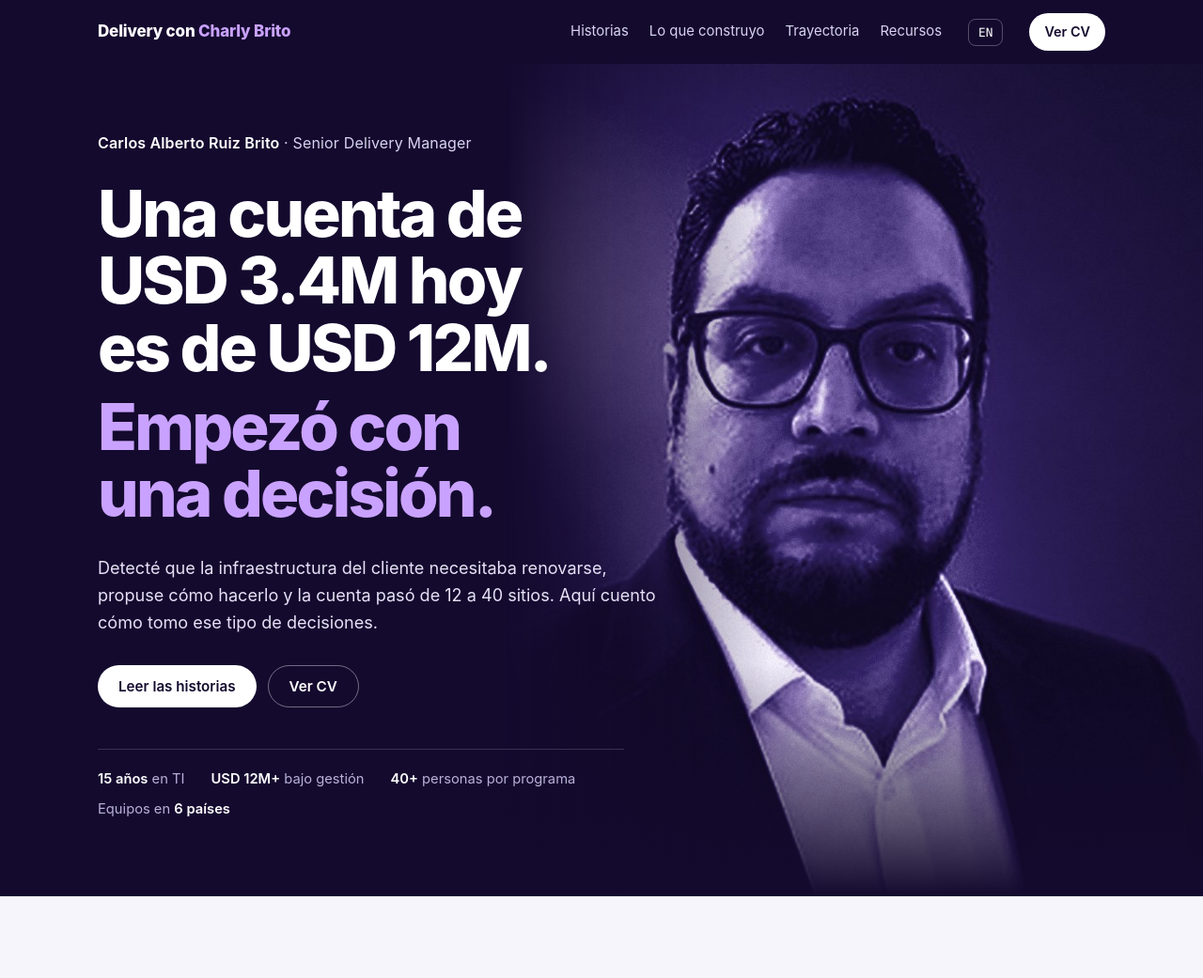
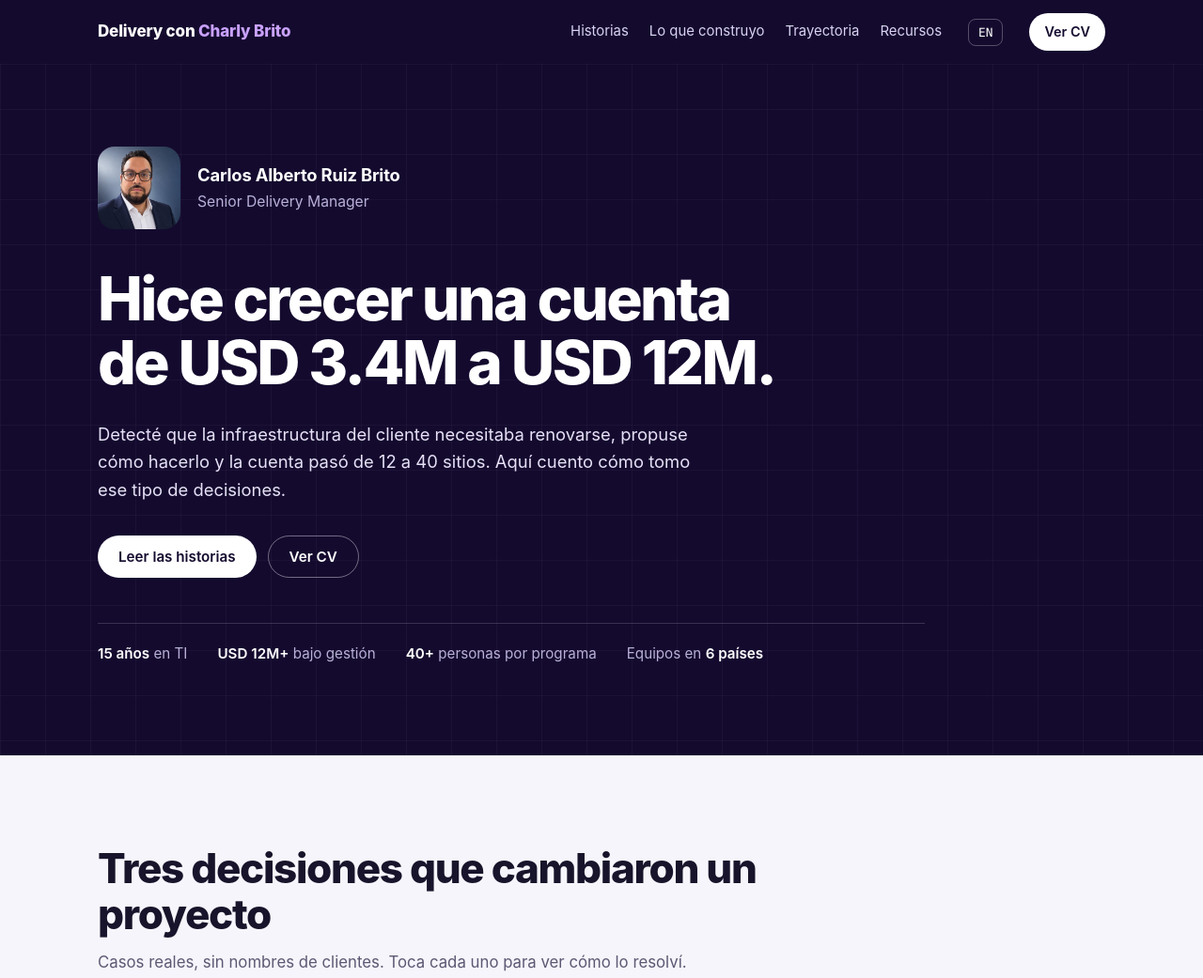
Before and after one commit to carlosruizbrito/carlosruizbrito.github.io, a plain HTML site: page nuevo/index.html in a window 1280 px wide. Shown: the top 1041 px of the page at 94% size. Drawn offline with Linux system fonts and the light colour scheme.

Commit message:
/nuevo: portada tipográfica con foto nítida en color natural; se retira el retrato a dos tonos
Co-Authored-By: Claude Opus 5.5 <noreply@anthropic.com>
Claude-Session: https://claude.ai/code/session_01PmsUkxGx1ks5w9Qrqcuheb

```diff
--- a/nuevo/index.html
+++ b/nuevo/index.html
@@ -48,31 +48,23 @@ a{color:var(--accent);text-underline-offset:3px}
 @media (max-width:860px){.top nav{display:none}.top .col{gap:12px}.lang{margin-left:auto}}
 
 /* Portada */
-.hero{background:var(--ink);color:#fff;position:relative;overflow:hidden;min-height:min(760px,92vh);display:flex;align-items:center}
-.hero .shot{position:absolute;top:0;right:0;bottom:0;width:58%;margin:0}
-.hero .shot img{width:100%;height:100%;object-fit:cover;object-position:50% 22%;display:block;-webkit-mask-image:linear-gradient(90deg,transparent 0,#000 38%),linear-gradient(0deg,transparent 0,#000 22%);mask-image:linear-gradient(90deg,transparent 0,#000 38%);}
-.hero .shot::after{content:"";position:absolute;inset:0;background:linear-gradient(0deg,var(--ink) 0,transparent 28%)}
-.hero .col{position:relative;width:100%;padding-top:72px;padding-bottom:80px}
-.copy{max-width:620px}
-.who{margin:0 0 26px;color:#d9d3f2;font-size:1rem;letter-spacing:.01em}
-.who b{color:#fff;font-weight:600}
-.hero h1{margin:0;font-weight:800;font-size:clamp(2.4rem,5.4vw,4.3rem);line-height:1.04;letter-spacing:-.04em;text-wrap:balance}
-.hero h1 .then{display:block;margin-top:.18em;color:var(--violet)}
-.lede{max-width:33em;margin:28px 0 0;font-size:1.13rem;line-height:1.6;color:#e6e1f7}
-.actions{display:flex;flex-wrap:wrap;gap:12px;margin-top:32px}
+.hero{background:var(--ink);color:#fff;position:relative;overflow:hidden;padding:88px 0 96px}
+.hero::before{content:"";position:absolute;inset:0;background-image:linear-gradient(rgba(255,255,255,.03) 1px,transparent 1px),linear-gradient(90deg,rgba(255,255,255,.03) 1px,transparent 1px);background-size:48px 48px;pointer-events:none}
+.hero .col{position:relative}
+.copy{max-width:880px}
+.who{display:flex;align-items:center;gap:18px;margin:0 0 40px}
+.who img{width:88px;height:88px;border-radius:18px;object-fit:cover;display:block}
+.who b{display:block;color:#fff;font-weight:700;font-size:1.15rem;letter-spacing:-.01em}
+.who span{color:#b9b1d9;font-size:.98rem}
+.hero h1{margin:0;font-weight:800;font-size:clamp(2.3rem,5vw,4.1rem);line-height:1.06;letter-spacing:-.04em;max-width:16em;text-wrap:balance}
+.lede{max-width:36em;margin:28px 0 0;font-size:1.15rem;line-height:1.6;color:#e6e1f7}
+.actions{display:flex;flex-wrap:wrap;gap:12px;margin-top:34px}
 .btn{display:inline-flex;align-items:center;gap:8px;font:600 .95rem var(--sans);padding:12px 22px;border-radius:999px;text-decoration:none}
 .btn-light{background:#fff;color:var(--ink)}
 .btn-line{border:1px solid rgba(255,255,255,.4);color:#fff}
-.facts{margin:44px 0 0;padding:20px 0 0;border-top:1px solid rgba(255,255,255,.16);display:flex;flex-wrap:wrap;gap:8px 28px;color:#b9b1d9;font-size:.92rem;list-style:none;max-width:560px}
+.facts{margin:48px 0 0;padding:20px 0 0;border-top:1px solid rgba(255,255,255,.16);display:flex;flex-wrap:wrap;gap:8px 32px;color:#b9b1d9;font-size:.95rem;list-style:none}
 .facts b{color:#fff;font-weight:600}
-@media (max-width:1180px) and (min-width:901px){.hero .shot{width:46%}.copy{max-width:500px}.hero h1{font-size:clamp(2.3rem,4.6vw,3.6rem)}}
-@media (max-width:900px){
-  .hero{display:block;min-height:0}
-  .hero .shot{position:relative;width:100%;height:420px}
-  .hero .shot img{-webkit-mask-image:none;mask-image:none;object-position:50% 25%}
-  .hero .shot::after{background:linear-gradient(0deg,var(--ink) 0,transparent 45%)}
-  .hero .col{margin-top:-120px;padding-top:0;padding-bottom:56px}
-}
+@media (max-width:700px){.hero{padding:48px 0 64px}.who img{width:72px;height:72px;border-radius:16px}.who{margin-bottom:28px}}
 /* Secciones */
 section.block{padding-top:96px}
 .head{max-width:54rem;margin-bottom:40px}
@@ -219,11 +211,10 @@ details[open] summary::before{content:"−"}
 
 <main id="contenido" tabindex="-1">
 <section class="hero" aria-labelledby="titulo">
-  <figure class="shot"><img src="retrato.jpg" alt="Carlos Alberto Ruiz Brito" width="1000" height="1000"></figure>
   <div class="col">
     <div class="copy">
-      <p class="who"><b>Carlos Alberto Ruiz Brito</b> · Senior Delivery Manager</p>
-      <h1 id="titulo"><span class="es">Una cuenta de USD 3.4M hoy es de USD 12M. <span class="then">Empezó con una decisión.</span></span><span class="en">A USD 3.4M account is now USD 12M. <span class="then">It started with one decision.</span></span></h1>
+      <div class="who"><img src="../foto-carlos.jpg" alt="Carlos Alberto Ruiz Brito" width="88" height="88"><div><b>Carlos Alberto Ruiz Brito</b><span>Senior Delivery Manager</span></div></div>
+      <h1 id="titulo"><span class="es">Hice crecer una cuenta de USD&nbsp;3.4M a USD&nbsp;12M.</span><span class="en">I grew an account from USD&nbsp;3.4M to USD&nbsp;12M.</span></h1>
       <p class="lede"><span class="es">Detecté que la infraestructura del cliente necesitaba renovarse, propuse cómo hacerlo y la cuenta pasó de 12 a 40 sitios. Aquí cuento cómo tomo ese tipo de decisiones.</span><span class="en">I saw that the client's infrastructure needed renewing, proposed how to do it, and the account grew from 12 to 40 sites. Here is how I make that kind of call.</span></p>
       <div class="actions">
         <a class="btn btn-light" href="#historias"><span class="es">Leer las historias</span><span class="en">Read the stories</span></a>
```
Also changed, not shown: nuevo/retrato.jpg (deleted).
